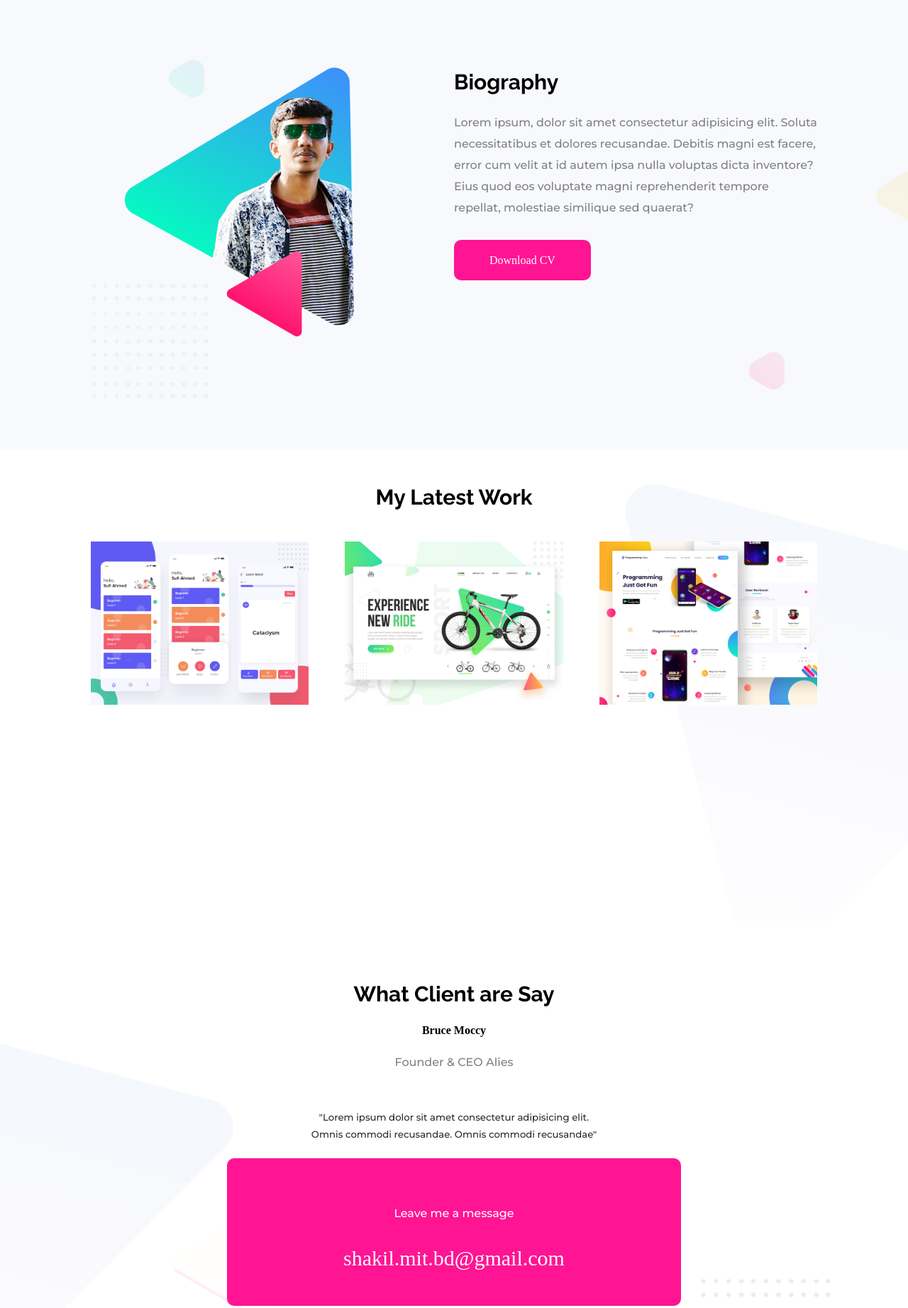
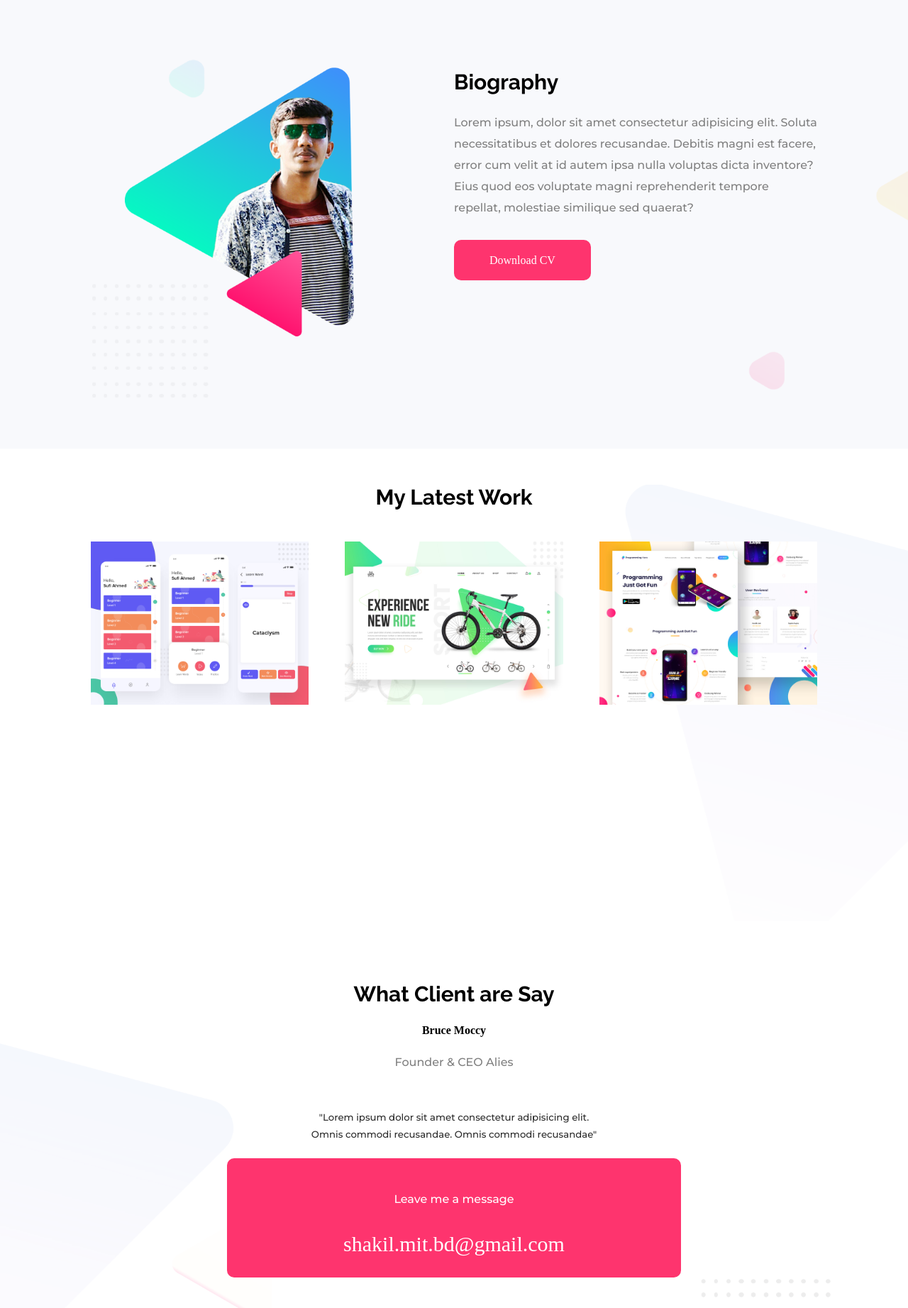
Before and after one commit to shakilmahammud/personal-portfolio, a plain HTML site: page index.html in a window 1280 px wide. Shown: the part 717-2560 px from the top of the page at 71% size. Drawn offline with Linux system fonts and the light colour scheme.

Commit message:
another again commit

```diff
--- a/css/style.css
+++ b/css/style.css
@@ -7,9 +7,9 @@ a{
 }
 h1{
     font-size: 40px;
-    font-family: 'Raleway', sans-serif;
+    font-family:'Raleway', sans-serif;
     font-weight: 700;
-    color: deeppink;
+    color:#fe346e;
 
 }
 h3{
@@ -53,7 +53,7 @@ section{
 }
 .link-btn{
 
-    background-color: deeppink;
+    background-color:#fe346e;
     color: #fff;
     padding-left: 50px;
     padding-right: 50px;
@@ -117,7 +117,7 @@ section{
     background-image: url(../image/footer-bg.png);
     background-repeat: no-repeat;
     background-size: cover;
-    background-position: -20px;
+    background-position:-20px;
 }
 .client-head{
     text-align: center;
@@ -138,8 +138,8 @@ section{
     font-weight: 500;
 }
 #message {
-    padding:30px 60px 50px 60px;
-    background-color:deeppink;
+    padding:10px 60px 30px 60px;
+    background-color:#fe346e;
     border-radius: 10px;
 }
 #message h6{
@@ -152,7 +152,7 @@ section{
     text-decoration: none;
     font-size: 30px;
     color: #fff;
-    padding-bottom: 10px;
+    padding-bottom:10px;
 }
 footer{
     text-align: center;
@@ -160,5 +160,5 @@ footer{
     padding: 25px;
 }
 footer a{
-    color:deeppink;
+    color:#fe346e;
 }
```
